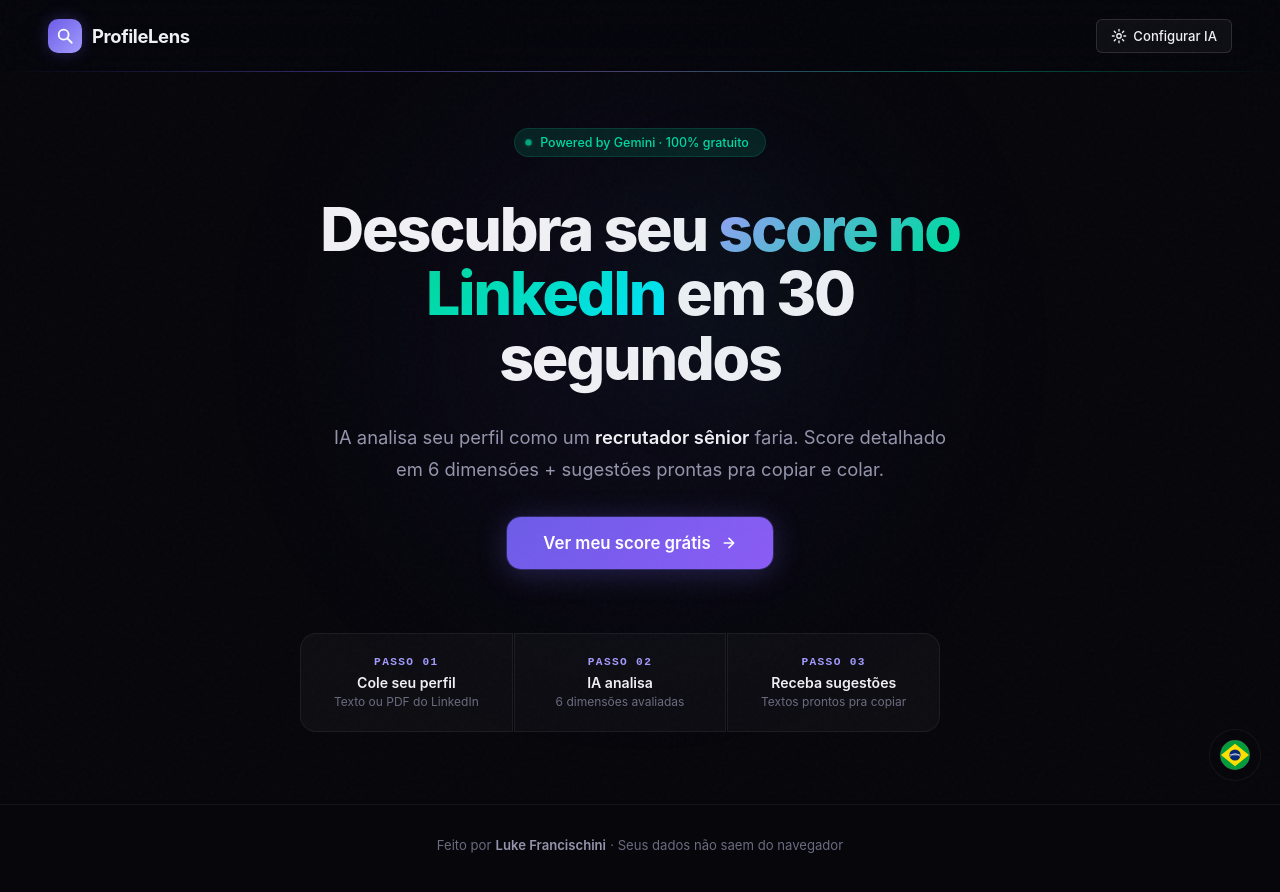
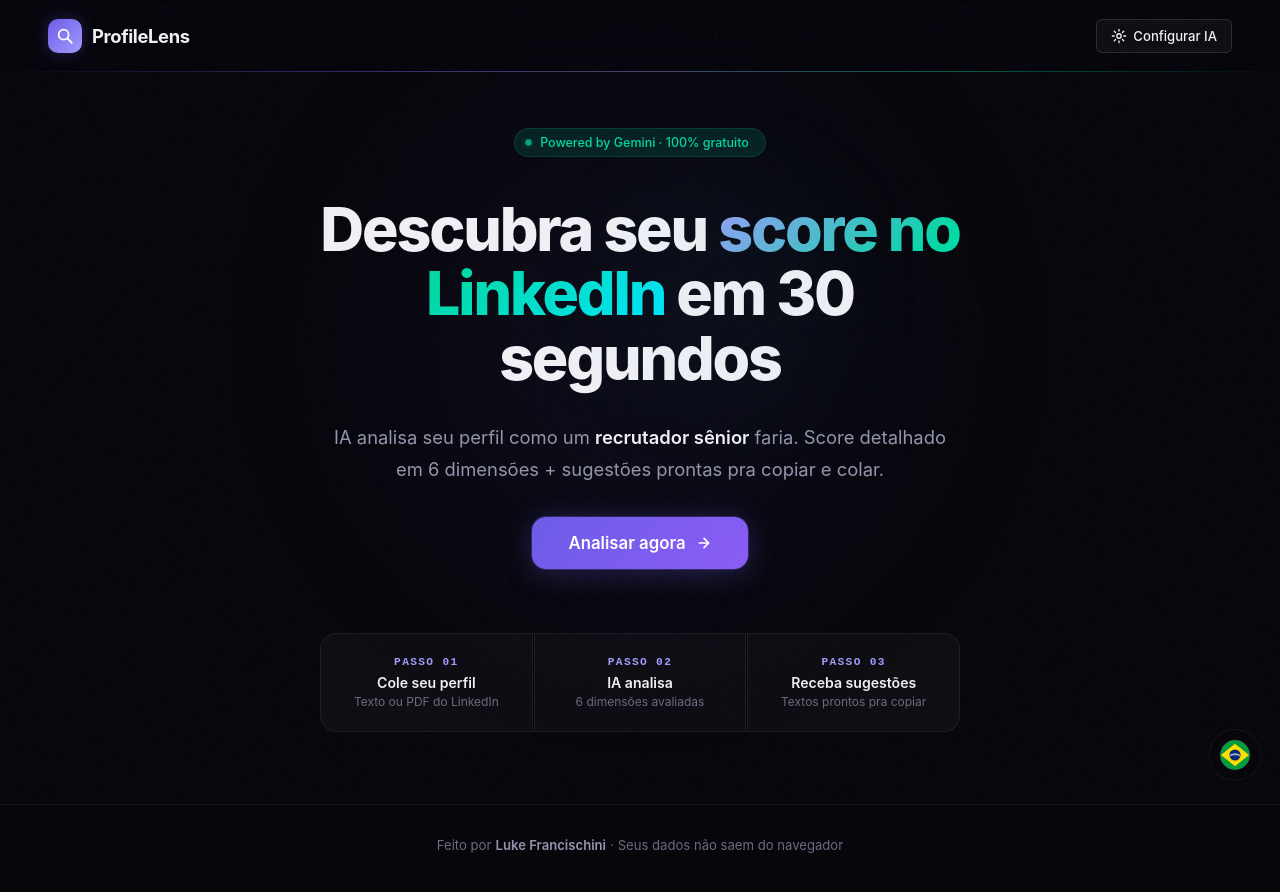
Before and after one commit to Kear07/profilelens, a React (Vite) app: page / in a window 1280 px wide. Shown: the top 892 px of the page. Built offline with nearby package versions, Linux system fonts and the light colour scheme; no server answers.

Commit message:
fix: botao 'Analisar agora', steps centralizados com margin auto

```diff
--- a/src/App.css
+++ b/src/App.css
@@ -257,7 +257,7 @@
 /* Pipeline steps */
 .hero-steps {
   display: flex; justify-content: center; gap: 1px;
-  margin-top: 4rem; max-width: 640px; width: 100%;
+  margin: 4rem auto 0; max-width: 640px; width: 100%;
   position: relative;
 }
 .step-card {
--- a/src/i18n.js
+++ b/src/i18n.js
@@ -8,7 +8,7 @@
     heroTitle2: 'com inteligência artificial',
     heroSubtitle: 'Descubra em 30 segundos o que recrutadores realmente pensam do seu perfil. Score detalhado + sugestões prontas pra copiar.',
     heroChips: ['Score detalhado', 'Sugestões reescritas', '100% no navegador'],
-    heroBtn: 'Ver meu score grátis',
+    heroBtn: 'Analisar agora',
     heroProviders: ['Funciona com ', 'Gemini (grátis)', ' ou qualquer API compatível'],
 
     // How it works
@@ -122,7 +122,7 @@
     heroTitle2: 'with artificial intelligence',
     heroSubtitle: 'Find out in 30 seconds what recruiters really think of your profile. Detailed score + ready-to-paste suggestions.',
     heroChips: ['Detailed score', 'Rewritten suggestions', '100% in browser'],
-    heroBtn: 'See my score for free',
+    heroBtn: 'Analyze now',
     heroProviders: ['Works with ', 'Gemini (free)', ' or any compatible API'],
 
     howStep1Label: 'Paste your profile',
```
